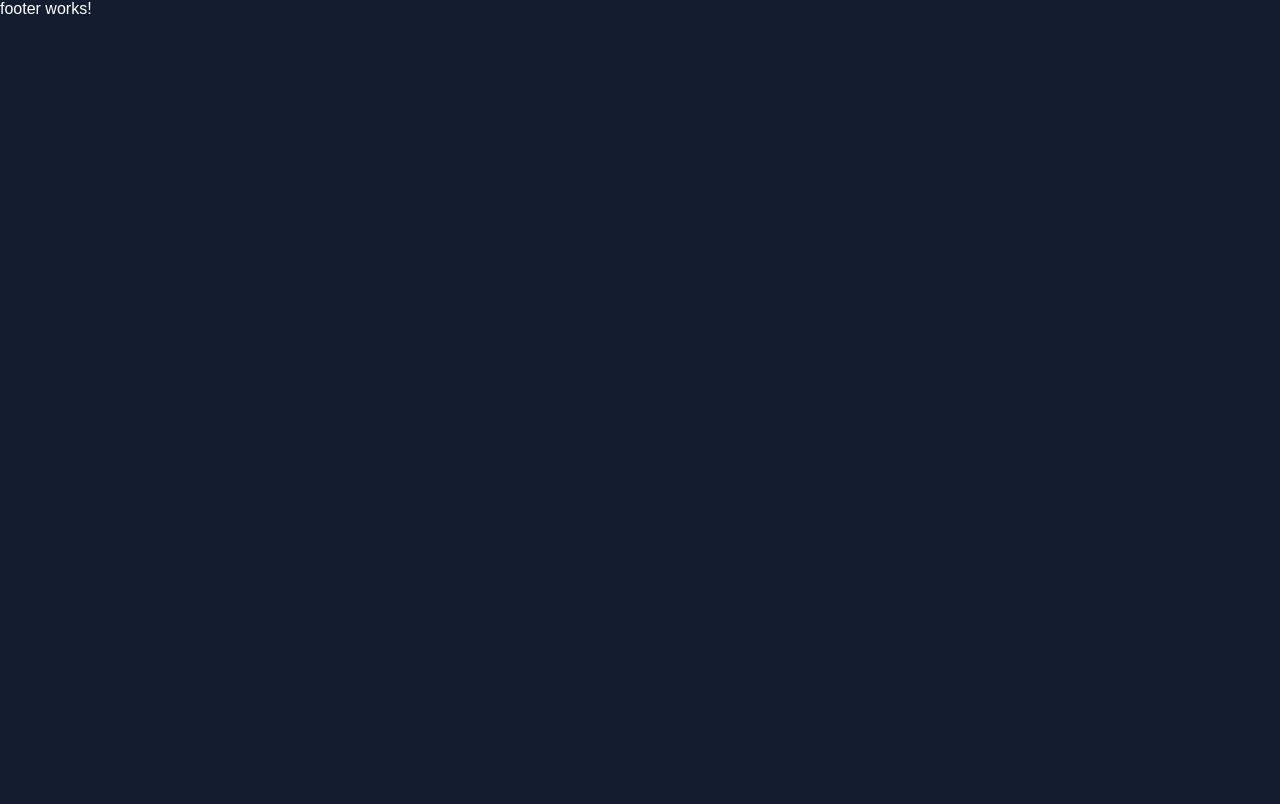
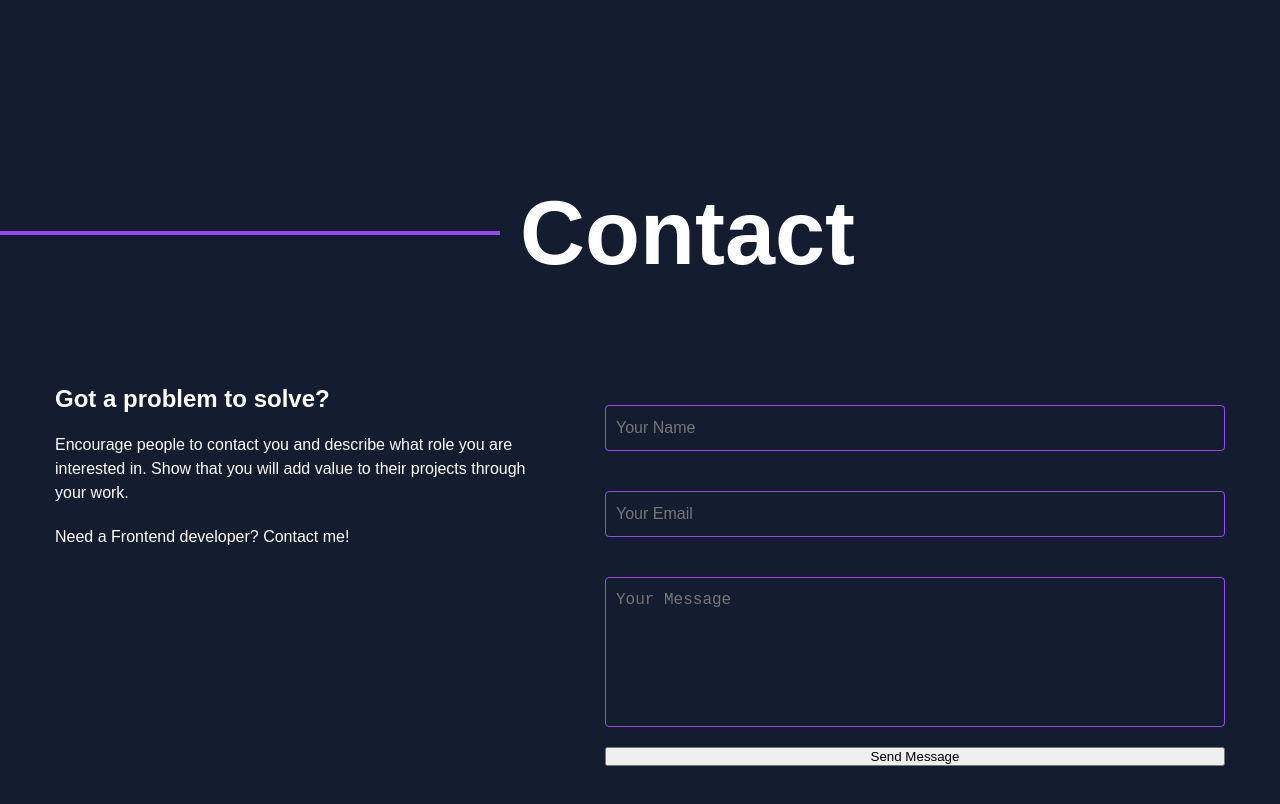
Before and after one commit to marioramirez90/angular-portfolio, an Angular app: page / in a window 1280 px wide. Shown: the part 4617-5421 px from the top of the page. Before the commit the page ends 4635 px from the top, so only its background shows below. Built offline with nearby package versions, Linux system fonts and the light colour scheme; a web font is replaced by a local one.

Commit message:
Add contact form with validation: implement user input fields for name, email, and message with validation rules

```diff
--- a/src/app/components/landingpage/contact/contact.html
+++ b/src/app/components/landingpage/contact/contact.html
@@ -1 +1,32 @@
-<p>contact works!</p>
+<section class="form">
+    <div class="contact-header">
+        <div class="line"></div>
+        <h2>Contact</h2>
+    </div>
+    <div class="contact-content">
+        <div class="contact-text">
+            <h4>Got a problem to solve?</h4>
+            <p>Encourage people to contact you and describe what role you are interested in. Show that you will add value to their projects through your work.</p>
+            <span>Need a Frontend developer? Contact me!</span>
+        </div>
+        <div class="form-box">
+        <form [formGroup]="userform">
+            <label for="name"> </label>
+            <input placeholder="Your Name" id="name" type="text" formControlName="name" />
+
+            <label for="mail"> </label>
+            <input placeholder="Your Email" id="mail" type="text" formControlName="email" />
+
+            <label for="text"> </label>
+            <textarea placeholder="Your Message" id="text" formControlName="text"></textarea>
+
+            <button>Send Message</button>
+
+
+
+        </form>
+        </div>
+    </div>
+
+
+</section>
--- a/src/app/components/landingpage/contact/contact.scss
+++ b/src/app/components/landingpage/contact/contact.scss
@@ -0,0 +1,112 @@
+@use '../../../../styles/components/buttons' as *;
+@use '../../../../styles/abstracts/variables' as *;
+
+section{
+    max-width: 1440px;
+    margin: 200px auto;
+    display: flex;
+    flex-direction: column;
+    justify-content: flex-end;
+    align-items: start;
+
+    .contact-header{
+        display: flex;
+        justify-content: flex-start;
+        align-items: center;
+
+
+        .line{
+            width: 500px;
+            height: 4px;
+            background-color: $secondary-color;
+            margin-right: 20px;
+        }
+        h2{
+            font-size: 90px;
+            font-weight: 700;
+            font-style: bold;
+
+        }
+    }
+
+    .contact-content{
+        display: flex;
+        justify-content: center;
+        margin-top: 100px;
+        width:100%;
+        gap: 70px;
+
+        .contact-text{
+            width: 480px;
+            display: flex;
+            flex-direction: column;
+            gap: 20px;
+
+
+            h4{
+                font-size: 24px;
+                font-weight: 700;
+                font-style: normal;
+
+            }
+            p{
+                font-size: 16px;
+                font-weight: 400;
+                font-style: normal;
+                line-height: 1.5;
+
+            }
+            span{
+                font-size: 16px;
+                font-weight: 400;
+                font-style: normal;
+                line-height: 1.5;
+                color: $primary-color;
+
+            }
+        }
+
+        .form-box{
+            width: 620px;
+            height: 510px;
+
+            form{
+                display: flex;
+                flex-direction: column;
+                gap: 20px;
+
+
+                input, textarea{
+                    background-color: transparent;
+                    width: 100%;
+                    padding: 10px;
+                    border: 1px solid $secondary-color;
+                    border-radius: 4px;
+                    font-size: 16px;
+                    font-weight: 400;
+                    font-style: normal;
+                    line-height: 1.5;
+                    color: $primary-color;
+                    cursor: pointer;
+
+                    &:hover{
+                        border-color: $border-color;
+                    }
+
+                    &:focus{
+                        outline: none;
+                        border-color: $primary-color;
+                    }
+                }
+
+                textarea{
+                    resize: none;
+                    height: 150px;
+                }
+
+
+        }
+
+    }
+
+    }}
--- a/src/app/components/landingpage/contact/contact.ts
+++ b/src/app/components/landingpage/contact/contact.ts
@@ -1,9 +1,28 @@
 import { Component } from '@angular/core';
+import {FormControl, FormGroup, ReactiveFormsModule, Validators} from '@angular/forms';
 
 @Component({
   selector: 'app-contact',
-  imports: [],
+  imports: [ReactiveFormsModule],
   templateUrl: './contact.html',
   styleUrl: './contact.scss',
 })
-export class Contact {}
+export class Contact {
+
+ userform = new FormGroup({
+    name: new FormControl('', {
+      validators: [Validators.required,Validators.minLength(4)]
+    }),
+
+    email: new FormControl('', {
+      validators: [Validators.required,Validators.email]
+
+    }),
+    text: new FormControl('', {
+      validators: [Validators.required,Validators.minLength(10)]
+
+    }),
+  })
+
+
+}
```
